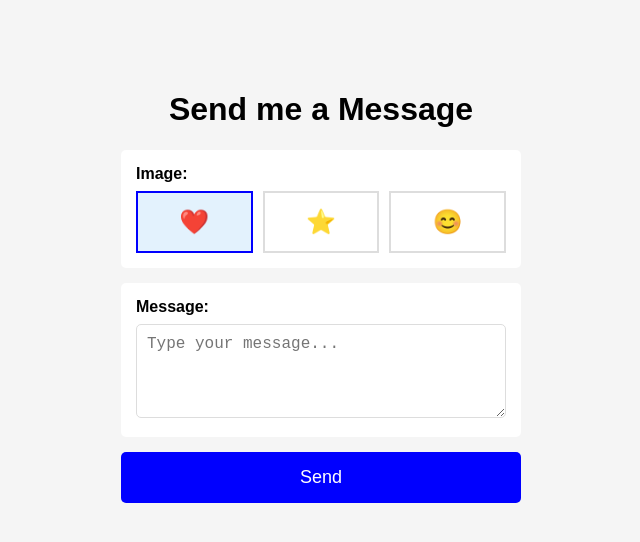
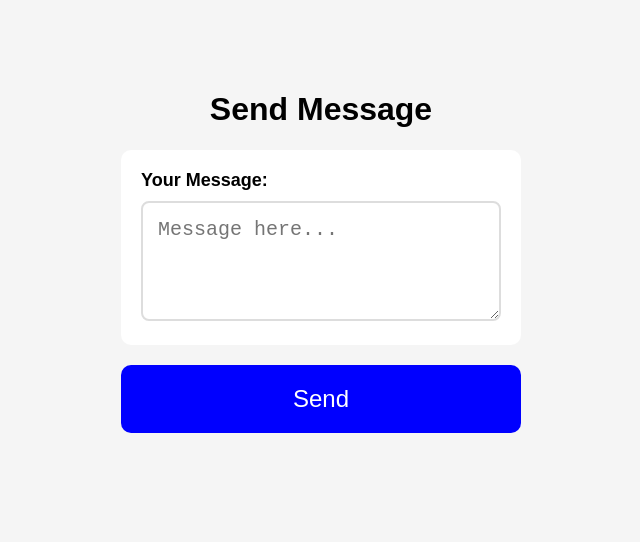
Before and after one commit to erewhgehj/displayforgf, a plain HTML site: page index.html in a window 1280 px wide. Shown: the whole page, without its empty margins (319-959 px from the left). Drawn offline with Linux system fonts and the light colour scheme.

Commit message:
Update index.html

```diff
--- a/index.html
+++ b/index.html
@@ -15,57 +15,41 @@
 
         h1 {
             text-align: center;
+            font-size: 32px;
         }
 
         .section {
             background: white;
-            padding: 15px;
-            margin: 15px 0;
-            border-radius: 5px;
+            padding: 20px;
+            margin: 20px 0;
+            border-radius: 10px;
         }
 
         label {
             display: block;
-            margin-bottom: 8px;
+            margin-bottom: 10px;
             font-weight: bold;
-        }
-
-        .images {
-            display: flex;
-            gap: 10px;
-        }
-
-        .images button {
-            flex: 1;
-            padding: 15px;
-            font-size: 24px;
-            border: 2px solid #ddd;
-            background: white;
-            cursor: pointer;
-        }
-
-        .images button.selected {
-            border-color: blue;
-            background: #e3f2fd;
+            font-size: 18px;
         }
 
         textarea {
             width: 100%;
-            padding: 10px;
-            font-size: 16px;
-            border: 1px solid #ddd;
-            border-radius: 5px;
+            padding: 15px;
+            font-size: 20px;
+            border: 2px solid #ddd;
+            border-radius: 8px;
             box-sizing: border-box;
+            min-height: 120px;
         }
 
         button.send {
             width: 100%;
-            padding: 15px;
-            font-size: 18px;
+            padding: 20px;
+            font-size: 24px;
             background: blue;
             color: white;
             border: none;
-            border-radius: 5px;
+            border-radius: 10px;
             cursor: pointer;
         }
 
@@ -74,10 +58,11 @@
         }
 
         .status {
-            padding: 10px;
-            margin-top: 10px;
-            border-radius: 5px;
+            padding: 15px;
+            margin-top: 15px;
+            border-radius: 8px;
             text-align: center;
+            font-size: 18px;
             display: none;
         }
 
@@ -93,20 +78,11 @@
     </style>
 </head>
 <body>
-    <h1>Send me a Message</h1>
+    <h1>Send Message</h1>
 
     <div class="section">
-        <label>Image:</label>
-        <div class="images">
-            <button class="selected" onclick="selectImage('heart')">❤️</button>
-            <button onclick="selectImage('star')">⭐</button>
-            <button onclick="selectImage('smiley')">😊</button>
-        </div>
-    </div>
-
-    <div class="section">
-        <label>Message:</label>
-        <textarea id="msg" rows="4" placeholder="Type your message..."></textarea>
+        <label>Your Message:</label>
+        <textarea id="msg" placeholder="Message here..."></textarea>
     </div>
 
     <button class="send" onclick="send()">Send</button>
@@ -121,38 +97,22 @@
         const USER = d(_0x1a2b);
         const KEY = d(_0x3c4d);
 
-        let image = 'heart';
-
-        function selectImage(img) {
-            image = img;
-            document.querySelectorAll('.images button').forEach(b => {
-                b.classList.remove('selected');
-            });
-            event.target.classList.add('selected');
-        }
-
         async function send() {
             const msg = document.getElementById('msg').value.trim();
 
             if (!msg) {
-                showStatus('Enter a message!', 'error');
+                showStatus('Enter a message', 'error');
                 return;
             }
 
             try {
-                await fetch(`https://io.adafruit.com/api/v2/${USER}/feeds/image/data`, {
-                    method: 'POST',
-                    headers: {'X-AIO-Key': KEY, 'Content-Type': 'application/json'},
-                    body: JSON.stringify({value: image})
-                });
-
                 await fetch(`https://io.adafruit.com/api/v2/${USER}/feeds/message/data`, {
                     method: 'POST',
                     headers: {'X-AIO-Key': KEY, 'Content-Type': 'application/json'},
                     body: JSON.stringify({value: msg})
                 });
 
-                showStatus('Sent! ✓', 'success');
+                showStatus('Sent :D', 'success');
                 document.getElementById('msg').value = '';
             } catch(e) {
                 showStatus('Failed!', 'error');
```
